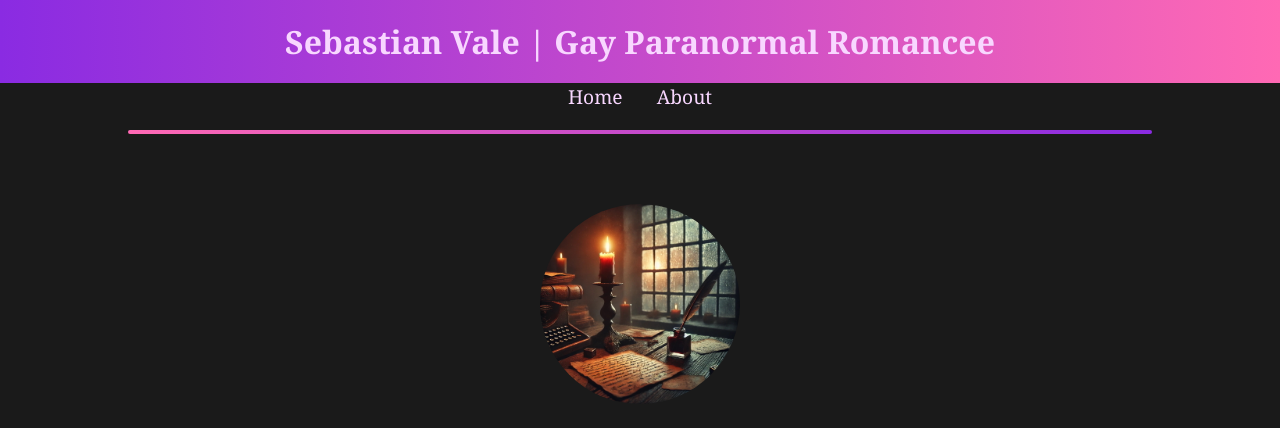
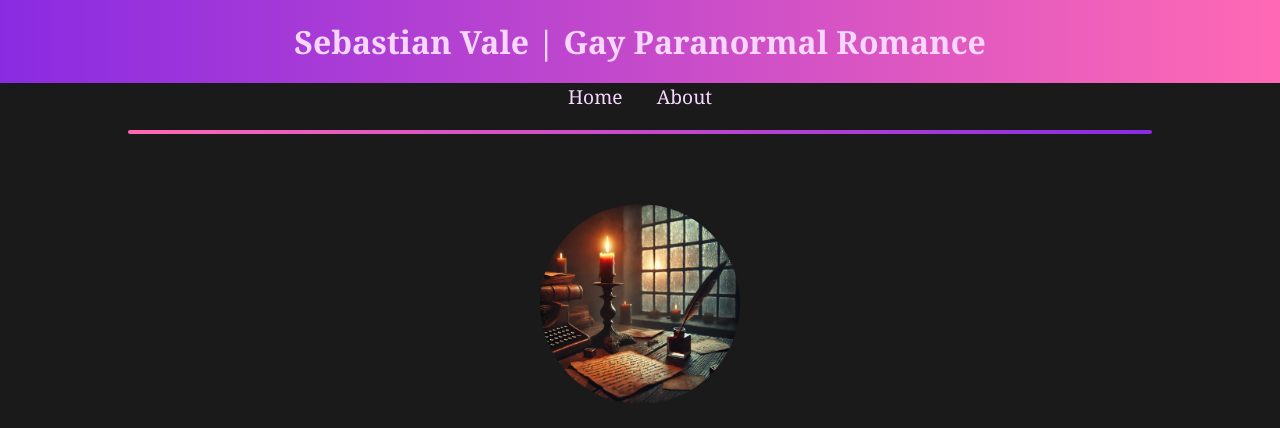
Before and after one commit to sebastianvalebooks/bloodandmoonlight, a plain HTML site: page about.html in a window 1280 px wide. Shown: the top 428 px of the page. Drawn offline with Linux system fonts and the light colour scheme.

Commit message:
Update about.html

```diff
--- a/about.html
+++ b/about.html
@@ -59,7 +59,7 @@
     </style>
 </head>
 <body>
-    <header>Sebastian Vale | Gay Paranormal Romancee</header>
+    <header>Sebastian Vale | Gay Paranormal Romance</header>
     <nav>
         <a href="index.html">Home</a>
         <a href="about.html">About</a>
```
